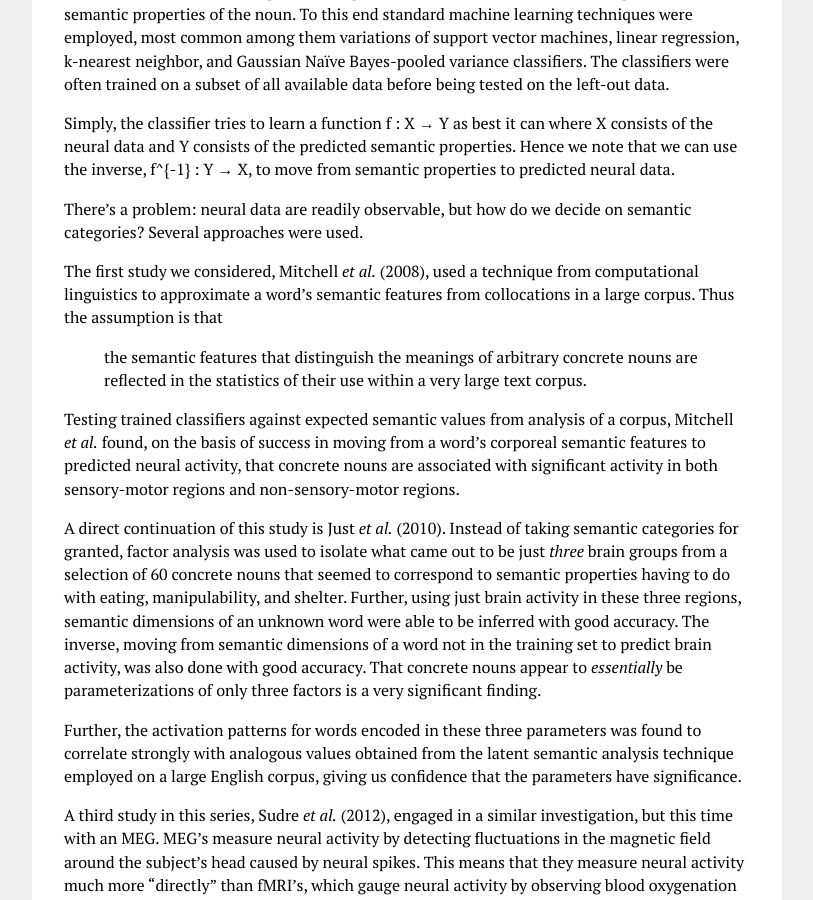
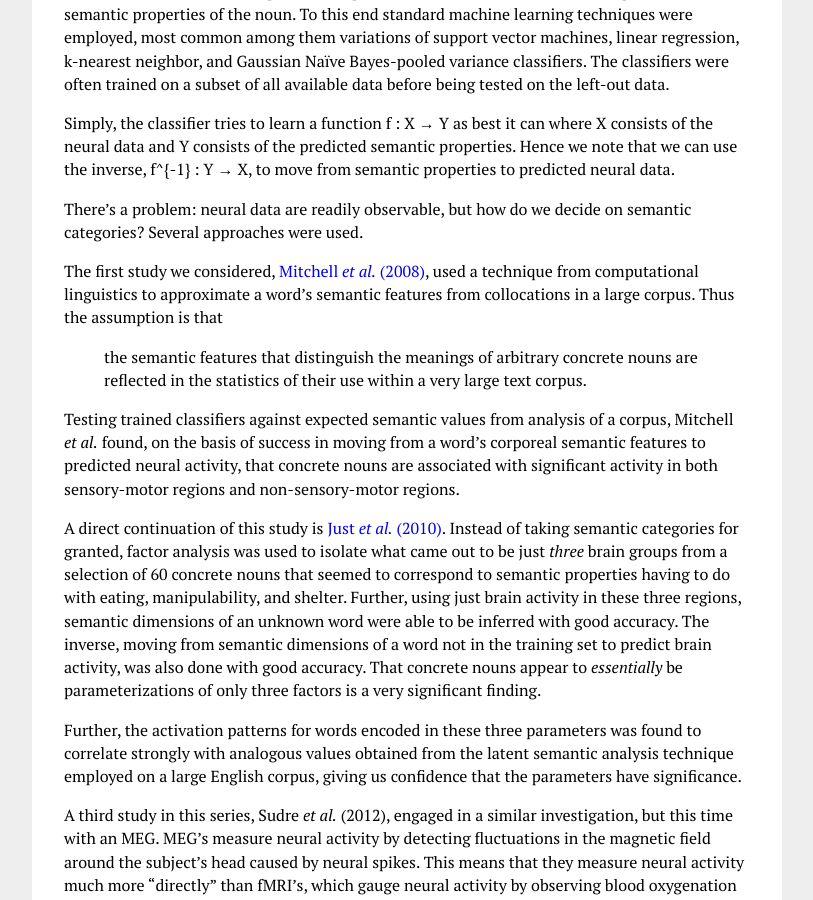
Before and after one commit to csneuro/csneuro.github.io, a Jekyll site: the page built from nsemant.md, in a window 1280 px wide and 900 px high, scrolled down 1233 px. Shown: the whole window, without its empty margins (233-1046 px from the left). Built offline with Jekyll 4.4.1, drawn with Linux system fonts in a browser that asks for light colours; part of the change alters nothing that is shown; some of the changed text lies outside the part shown.

```diff
--- a/nsemant.md
+++ b/nsemant.md
@@ -32,13 +32,13 @@ Simply, the classifier tries to learn a function f : X → Y as best it can wher
 
 There’s a problem: neural data are readily observable, but how do we decide on semantic categories? Several approaches were used.
 
-The first study we considered, Mitchell *et al.* (2008), used a technique from computational linguistics to approximate a word’s semantic features from collocations in a large corpus. Thus the assumption is that
+The first study we considered, [Mitchell *et al.* (2008)][mitchell2008], used a technique from computational linguistics to approximate a word’s semantic features from collocations in a large corpus. Thus the assumption is that
 
 > the semantic features that distinguish the meanings of arbitrary concrete nouns are reflected in the statistics of their use within a very large text corpus.
 
 Testing trained classifiers against expected semantic values from analysis of a corpus, Mitchell *et al.* found, on the basis of success in moving from a word’s corporeal semantic features to predicted neural activity, that concrete nouns are associated with significant activity in both sensory-motor regions and non-sensory-motor regions.
 
-A direct continuation of this study is Just *et al.* (2010). Instead of taking semantic categories for granted, factor analysis was used to isolate what came out to be just *three* brain groups from a selection of 60 concrete nouns that seemed to correspond to semantic properties having to do with eating, manipulability, and shelter. Further, using just brain activity in these three regions, semantic dimensions of an unknown word were able to be inferred with good accuracy. The inverse, moving from semantic dimensions of a word not in the training set to predict brain activity, was also done with good accuracy. That concrete nouns appear to *essentially* be parameterizations of only three factors is a very significant finding.
+A direct continuation of this study is [Just *et al.* (2010)][just2010]. Instead of taking semantic categories for granted, factor analysis was used to isolate what came out to be just *three* brain groups from a selection of 60 concrete nouns that seemed to correspond to semantic properties having to do with eating, manipulability, and shelter. Further, using just brain activity in these three regions, semantic dimensions of an unknown word were able to be inferred with good accuracy. The inverse, moving from semantic dimensions of a word not in the training set to predict brain activity, was also done with good accuracy. That concrete nouns appear to *essentially* be parameterizations of only three factors is a very significant finding.
 
 Further, the activation patterns for words encoded in these three parameters was found to correlate strongly with analogous values obtained from the latent semantic analysis technique employed on a large English corpus, giving us confidence that the parameters have significance.
 
@@ -87,3 +87,25 @@ From Eardrum Vibrations to Semantic Dimensions (14)
 [2] “sources” here is a catch-all for the “atomic” part of a feature vector of a study, whether they’re readings of MEG/EEG channels or fMRI voxels.
 
 [3] What this really means varies from study to study. For example, in , the voxels observed to be most stable were chosen.
+
+
+
+
+
+[just2010]: Just MA, Cherkassky VL, Aryal S, Mitchell TM (2010). A Neurosemantic Theory of Concrete Noun Representation Based on the Underlying Brain Codes. PLoS ONE 5 (1): e8622. doi:10.1371/journal.pone.0008622
+
+[mitchell2008]: Mitchell TM, Shinkareva SV, Carlson A, Chang KM, Malave VL, Mason RA, Just MA (2008). Predicting human brain activity associated with the meanings of nouns. Science 2008;320(5880):1191-1195. doi:10.1126/science.1152876.
+
+[mohamed2011]: Mohamed T, Hruschka ER Jr., Mitchell TM (2011). Discovering Relations between Noun Categories. In Proceedings of the Conference on Empirical Methods in Natural Language Processing (EMNLP).
+
+[sudre2012]: Sudre G, Pomerleau D, Palatucci M, Wehbe L, Fyshe A, Salmelin R, Mitchell T. M (2012). Tracking neural coding of perceptual and semantic features of concrete nouns. NeuroImage, 62, 451-463.
+
+[patterson2007]: Patterson K. et al (2007). Where do you know what you know? The representation of semantic knowledge in the human brain? Nat. Rev. 8, 976-987
+
+[chan2012]: Chan AM, Halgren E, Marinkovic K, Cash SS (2011). Decoding word and category-specific spatiotemporal representations from MEG and EEG. Neuroimage 54, 3028-3039.10.1016/j.neuroimage.2010.10.073
+
+[murphy2012]: Murphy B, Talukdar P, Mitchell T (2012). Selecting corpus-semantic models for neurolinguistic decoding. SemEval '12 Proceedings of the First Joint Conference on Lexical and Computational Semantics - Volume 1: Proceedings of the main conference and the shared task, and Volume 2: Proceedings of the Sixth International Workshop on Semantic Evaluation, p. 114-123
+
+[travis2013]: Travis KE, Leonard MK, Chan AM, Torres C, Sizemore ML, Qu Z, Eskandar E, Dale AM, Elman JL, Cash SS, Halgren E (2013). Independence of early speech processing from word meaning. Cereb Corex. 2013 Oct;23(10):2370-9. doi: 10.1093/cercor/bhs228.
+
+[parkinson2014]: Parkinson C, Liu S, Wheatley T (2014). A Common Cortical Metric for Spatial, Temporal, and Social Distance. The Journal of Neuroscience, 29 January 2014, 34(5): 1979-1987; doi: 10.1523/JNEUROSCI.2159-13.2014
```
